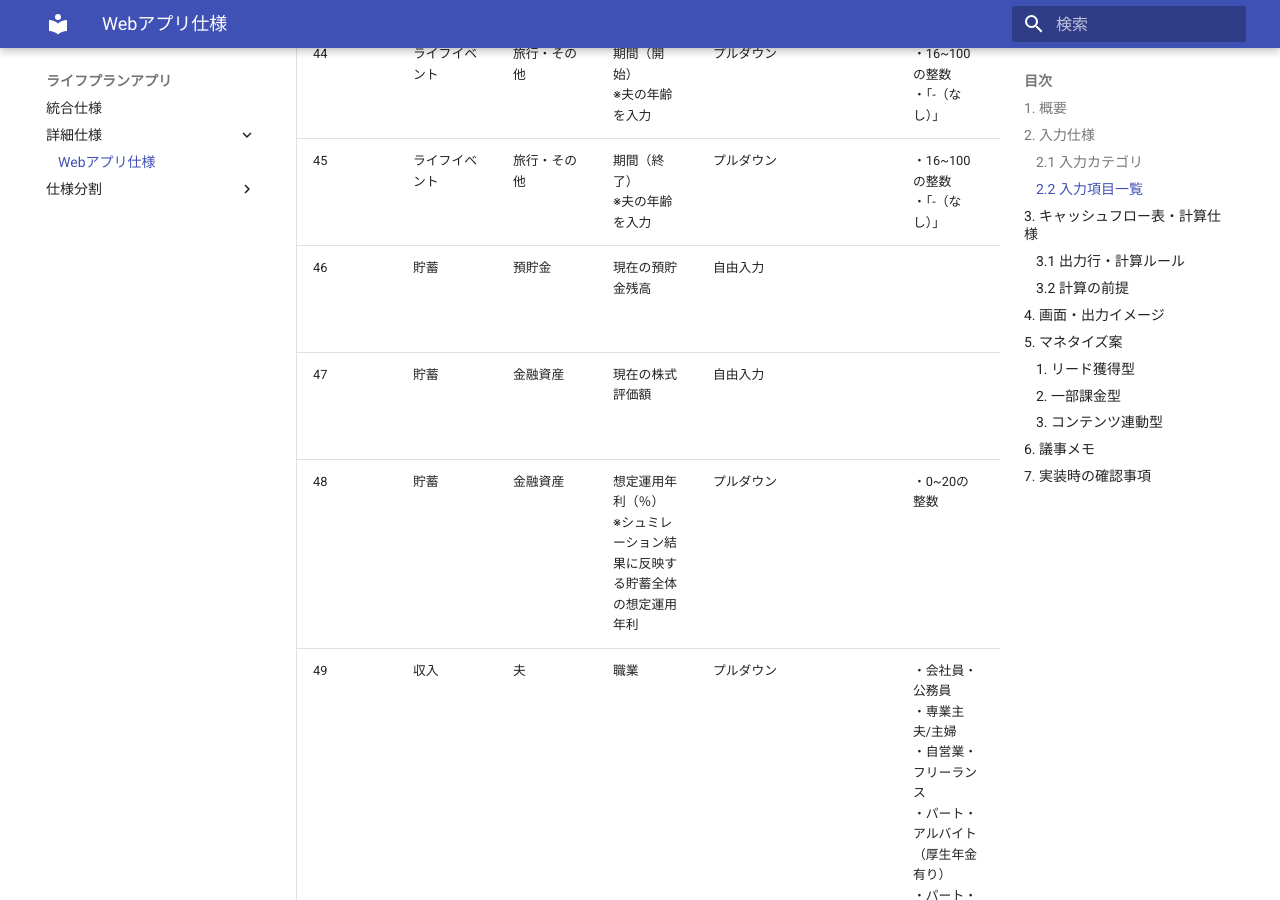
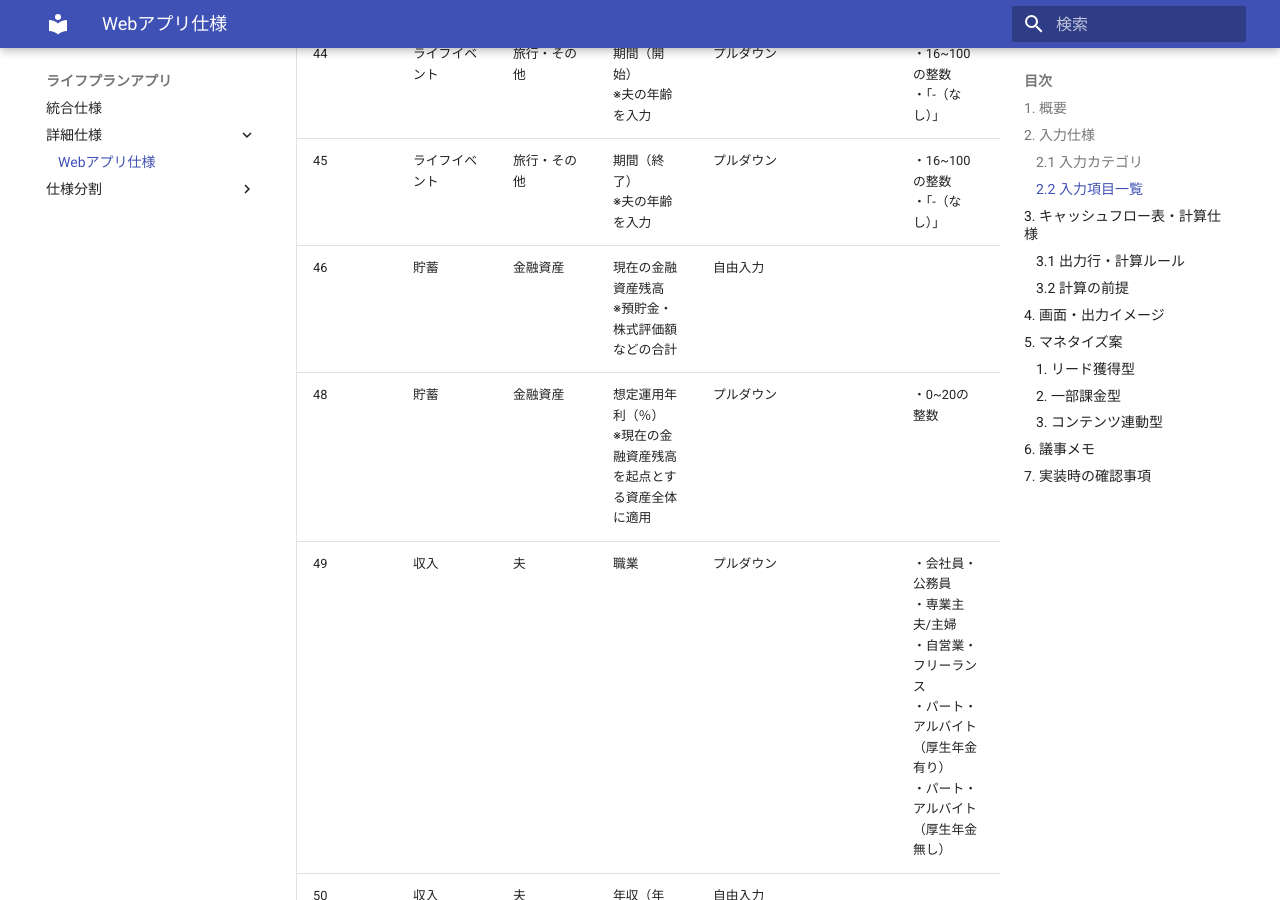
Before and after one commit to Kinagaki-525/LifePlan, an MkDocs documentation site: the page built from docs/web-app-spec.md, in a window 1280 px wide and 900 px high, scrolled down 8739 px. Built offline with MkDocs 1.6.1 and Material for MkDocs 9.7.7, drawn with Linux system fonts in a browser that asks for light colours; some of the changed text lies outside the part shown.

Commit message:
資産の扱いについて

```diff
--- a/docs/web-app-spec.md
+++ b/docs/web-app-spec.md
@@ -68,9 +68,8 @@
 | 43 | ライフイベント | 旅行・その他 | 金額（年間） | 自由入力 |  |  | ・金額（万円）<br>・0以上の整数 | 50 |
 | 44 | ライフイベント | 旅行・その他 | 期間（開始）<br>※夫の年齢を入力 | プルダウン |  | ・16~100の整数<br>・「-（なし）」 | ・初期設定：「-（なし）」 | 30 |
 | 45 | ライフイベント | 旅行・その他 | 期間（終了）<br>※夫の年齢を入力 | プルダウン |  | ・16~100の整数<br>・「-（なし）」 | ・初期設定：「-（なし）」 | 100 |
-| 46 | 貯蓄 | 預貯金 | 現在の預貯金残高 | 自由入力 |  |  | ・金額（万円）<br>・0以上の整数 | 1000 |
-| 47 | 貯蓄 | 金融資産 | 現在の株式評価額 | 自由入力 |  |  | ・金額（万円）<br>・0以上の整数 | 1000 |
-| 48 | 貯蓄 | 金融資産 | 想定運用年利（％）<br>※シュミレーション結果に反映する貯蓄全体の想定運用年利 | プルダウン |  | ・0~20の整数 |  | 2 |
+| 46 | 貯蓄 | 金融資産 | 現在の金融資産残高<br>※預貯金・株式評価額などの合計 | 自由入力 |  |  | ・金額（万円）<br>・0以上の整数 | 2000 |
+| 48 | 貯蓄 | 金融資産 | 想定運用年利（％）<br>※現在の金融資産残高を起点とする資産全体に適用 | プルダウン |  | ・0~20の整数 |  | 2 |
 | 49 | 収入 | 夫 | 職業 | プルダウン |  | ・会社員・公務員<br>・専業主夫/主婦<br>・自営業・フリーランス<br>・パート・アルバイト（厚生年金有り）<br>・パート・アルバイト（厚生年金無し） | ・初期設定：「-（なし）」 | 会社員 |
 | 50 | 収入 | 夫 | 年収（年額・手取り） | 自由入力 |  |  | ・金額（万円）<br>・0以上の整数 | 800 |
 | 51 | 収入 | 夫 | 年収の変化 | プルダウン |  | ・「-（なし）」<br>・大きい（年2%増）<br>・小さい（年1%増）<br>・変化なし | ・初期設定：「-（なし）」 | 大きい |
```
Also changed, not shown: other parts of docs/web-app-spec.md (+1 -1 lines), docs/index.md (+4 -3 lines), docs/specs/open-issues.md (+0 -1 lines).
